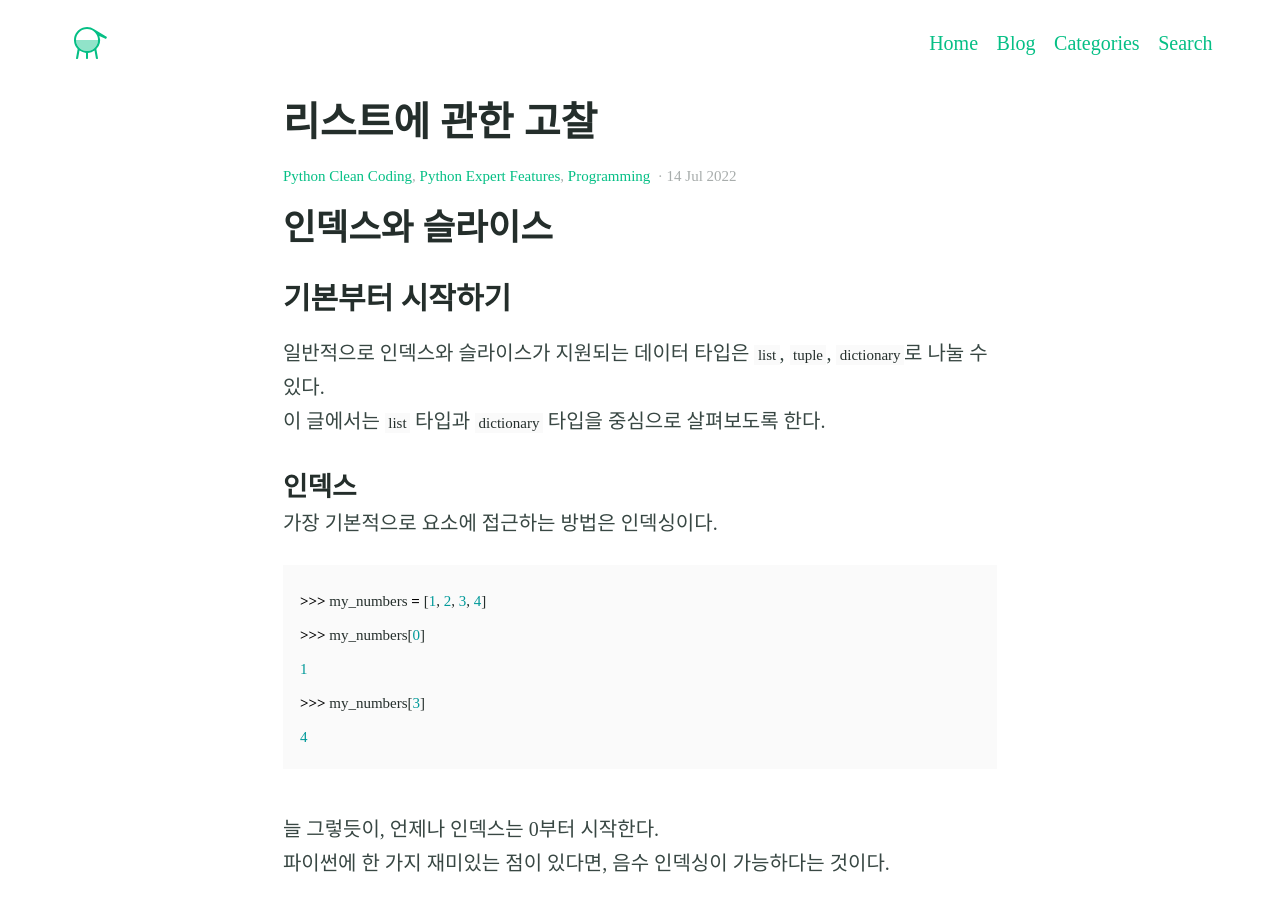
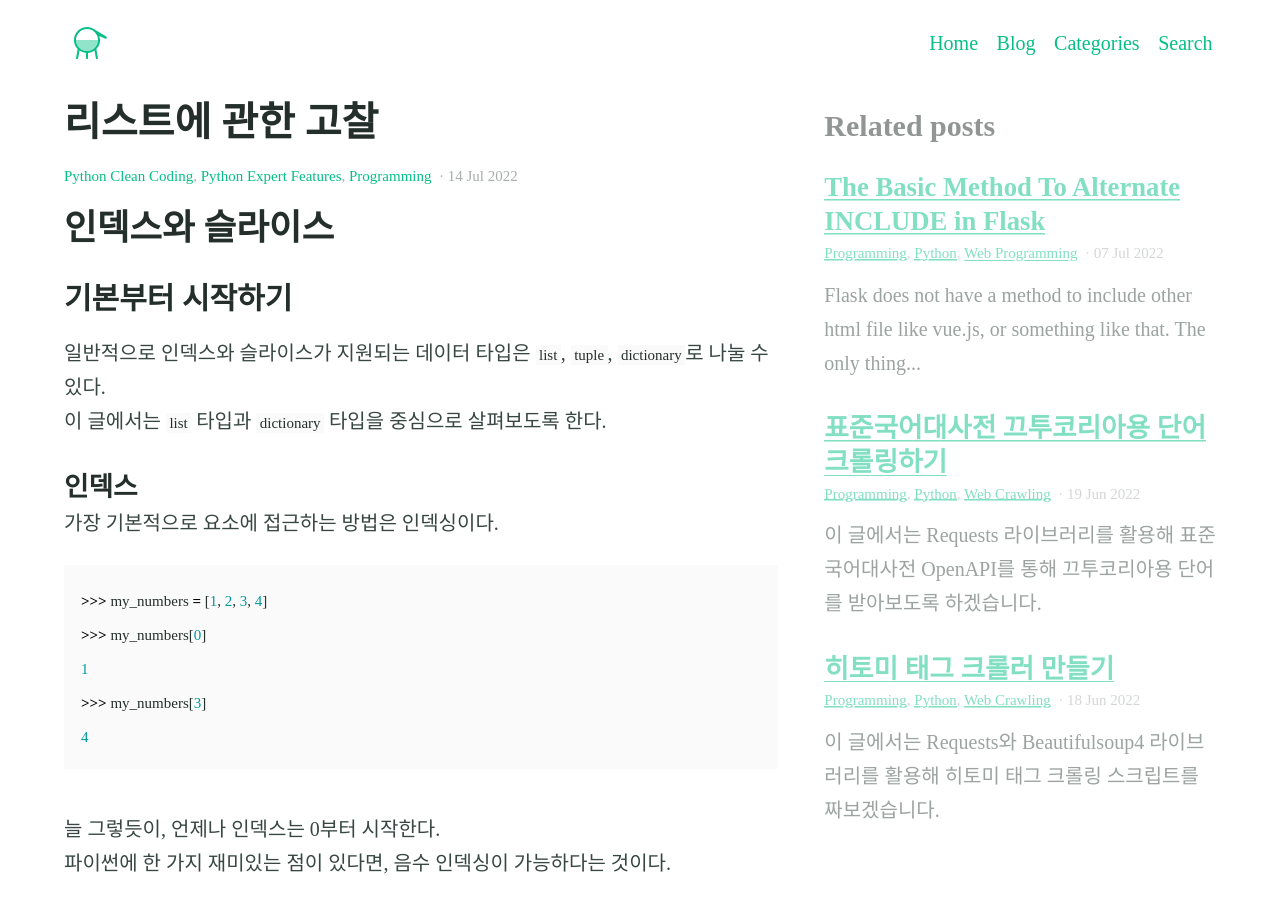
Before and after one commit to sserve-kr/sserve-kr.github.io, a Jekyll site: the page built from _posts/2022-07-14-4.md, in a window 1280 px wide and 900 px high. Built offline with Jekyll 4.4.1, drawn with Linux system fonts in a browser that asks for light colours; some web fonts are replaced; comment, search, counter and statistics services are not loaded; part of the change alters nothing that is shown.

```diff
--- a/_posts/2022-07-14-4.md
+++ b/_posts/2022-07-14-4.md
@@ -5,8 +5,7 @@ categories:
   - Python Expert Features
   - Programming
 excerpt: 인덱싱 가능한 객체를 구현하고 기본 데이터 타입을 상속받아 새로운 클래스를 만드는 방법.
-type: draft
-slug: "4"
+aside: true
 ---
 
 ## 인덱스와 슬라이스
```
